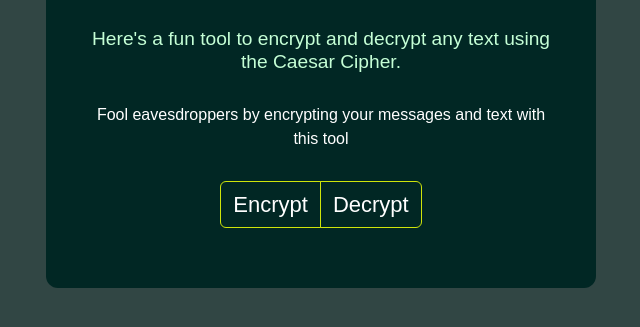
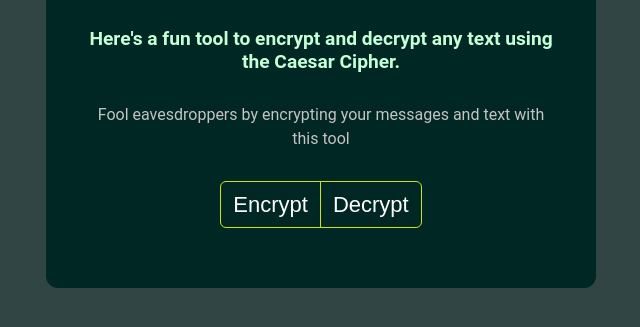
Before and after one commit to Khulekani1211/smallProjects, a plain HTML site: page caesarCipher/index.html in a window 1280 px wide. Shown: the part 303-630 px from the top of the page, without its empty margins (319-959 px from the left). Drawn offline with nearby package versions, Linux system fonts and the light colour scheme; a web font is replaced by a local one.

Commit message:
Changed the font family and weight

```diff
--- a/caesarCipher/styles.css
+++ b/caesarCipher/styles.css
@@ -69,6 +69,13 @@ h2{
   text-align: center;
   color: #c5ffd6;
   font-size: 1.2rem;
+  font-family: 'Roboto', sans-serif;
+  font-weight: 700;
+}
+
+.container p{
+  font-family: 'Roboto', sans-serif;
+  color: #c4c4c4;
 }
 
 #plain-text{
```
